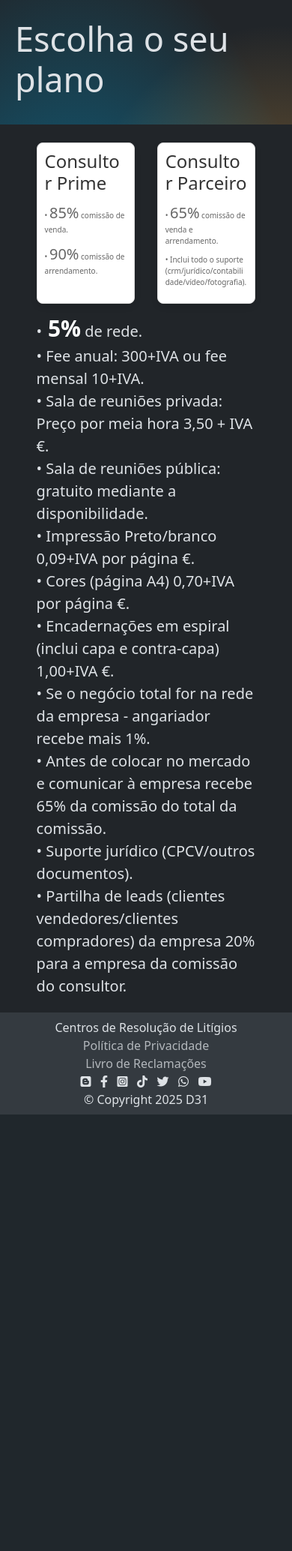
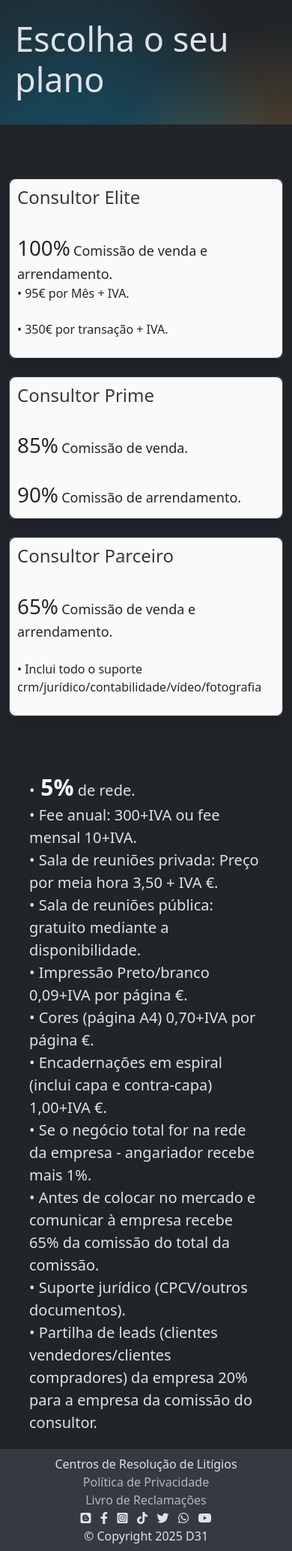
Before and after one commit to drumond11/site_global_estagio, a PHP site: page /phpmailer/carreira/index.php in a window 390 px wide. Shown: the part 156-2224 px from the top of the page at 75% size. Before the commit the page ends 1642 px from the top, so only its background shows below. Run offline with PHP 8.4, Linux system fonts and the light colour scheme.

Commit message:
Card Consultor Elite adicionado e formatação dos outros card's

```diff
--- /dev/null
+++ b/carreira/estilo.css
@@ -0,0 +1,161 @@
+.card h2 {
+    font-size: 24px;
+    color: #3e3636;
+  }
+
+  .card span {
+    font-size: 18px;
+    color: #2a2525;
+  }
+
+  .card-body {
+    padding: 10px;
+    background-color: #fafafa;
+    border-radius: 8px;
+  }
+
+  .list-unstyled {
+    color: #2d2525;
+  }
+  .mb-2{
+    color:#2a2525;
+    font-size: 19px;
+  }
+  .p{
+    color:#2a2525;
+  }
+
+
+.tit1{
+    background: radial-gradient(95% 450% at 25% 400%, #038BBB 0, rgba(0, 196, 204, 0) 100%), radial-gradient(95% 420% at 95% 440%, #E19F41 0, rgba(139, 61, 255, 0) 100%);
+    overflow: hidden;
+    position: relative;
+    z-index: 0;
+}
+.tit2{
+    padding-top: 25px;
+    padding-bottom: 25px;
+    text-align: left;
+    font-size: 45px;
+    margin-left: 20px;
+}
+.tit3 {
+    font-size: 20px;
+    text-align: left;
+    margin: 0 auto;
+    width: 80%;
+    max-width: 1000px;
+    margin-bottom: 20px;
+}
+
+.tit3 span {
+    color: #ffffff;
+    font-weight: bold;
+    font-size: 30px;
+}
+
+.tit3 pre {
+    margin: 0;
+    padding: 0;
+    font-family: inherit;
+    white-space: normal;
+}
+
+@media (max-width: 768px) {
+    .pricing-card ul li {
+        margin-bottom: 10px;
+        color:  #666;
+        font-size: 10px;
+        word-wrap: break-word;
+        overflow-wrap: break-word;
+    }
+    .tit3 span {
+        color: #ffffff;
+        font-weight: bold;
+        font-size: 30px;
+    }
+
+    .pricing-card span {
+        background-color: #ffffff;
+        font-size: 21px;
+    }
+}
+
+@media (max-width: 480px) {
+    .pricing-card ul li {
+        margin-bottom: 10px;
+        color: #666;
+        text-wrap:inherit;
+        word-wrap: break-word;
+        overflow-wrap: break-word;
+    }
+    .tit3 span {
+        color: #ffffff;
+        font-weight: bold;
+        font-size: 30px;
+    }
+
+    .pricing-card span {
+        background-color: #ffffff;
+        font-size: 20px;
+    }
+}
+
+/*.pricing-table {
+    display: grid;
+    grid-template-columns: repeat(auto-fit, minmax(300px, 1fr));
+    gap: 110px;
+    width: 1000%;
+    max-width: 1200px;
+    margin: 0 0 20px 0;
+}
+.pricing-card {
+    width: 130%;
+    min-height: 50%;
+    padding: 20px;
+    background-color: #fff;
+    border: 1px solid #ddd;
+    border-radius: 8px;
+    box-shadow: 0 4px 8px rgba(0, 0, 0, 0.1);
+    transition: transform 0.3s;
+}
+.pricing-card:hover {
+    transform: translateY(-10px);
+}
+
+.pricing-card h2 {
+    font-size: 24px;
+    margin-bottom:10px;
+    color: #333;
+    word-wrap: break-word;
+    overflow-wrap: break-word;
+}
+
+.pricing-card ul {
+    list-style: none;
+    padding: 0;
+    margin: 0;
+}
+
+.pricing-card ul li {
+    margin-bottom: 10px;
+    color: #666;
+}
+
+.pricing-card .button {
+    text-decoration: none;
+    background-color: #007BFF;
+    color: #fff;
+    padding: 10px 10px;
+    border-radius: 5px;
+    transition: background-color 0.3s;
+}
+
+.pricing-card .button:hover {
+    background-color: #0056b3;
+}
+
+.pricing-card span {
+    background-color: #ffffff;
+    font-size: 30px;
+}
--- a/carreira/index.php
+++ b/carreira/index.php
@@ -2,28 +2,52 @@
 require '../views/head.php';
 require '../views/menu.php';
 ?>
-<link rel="stylesheet" href="carreira.css">
+<link rel="stylesheet" href="estilo.css">
 <div class="tit1">
     <h1 class="tit2">Escolha o seu plano</h1>
 </div>
 <br>
-<div class="container">
-    <div class="pricing-table">
-        <div class="pricing-card">
-            <h2>Consultor Prime</h2>
-            <ul>
-                <li>&bull; <span>85%</span> comissão de venda.</li>
-                <li>&bull; <span>90%</span> comissão de arrendamento.</li>
-            </ul>
+<div class="container my-5">
+  <div class="row justify-content-start gx-4">
+
+    <div class="col-md-4 mb-4">
+      <div class="card shadow h-100" style="min-width: 340px;">
+        <div class="card-body">
+          <h2 class="card-title">Consultor Elite</h2><br>
+          <span class="fs-1">100%</span> <span class="mb-2">Comissão de venda e arrendamento.</span>
+          <ul class="list-unstyled">
+            <li>• 95€ por Mês + IVA.</li><bR>
+            <li>• 350€ por transação + IVA.</li>
+          </ul>
         </div>
-        <div class="pricing-card">
-            <h2>Consultor Parceiro</h2>
-            <ul>
-                <li>&bull; <span>65%</span> comissão de venda e arrendamento.</li>
-                <li>&bull; Inclui todo o suporte (crm/jurídico/contabilidade/vídeo/fotografia).</li>
-            </ul>
+      </div>
+    </div>
+
+    <div class="col-md-4 mb-4">
+  <div class="card shadow h-100" style="min-width: 340px;">
+    <div class="card-body">
+      <h2 class="card-title">Consultor Prime</h2><br>
+      <span class="fs-1">85%</span> <span class="mb-2">Comissão de venda.</span><br><br>
+      <span class="fs-1">90%</span> <span class="mb-2">Comissão de arrendamento.</span>
+    </div>
+  </div>
+</div>
+
+    <div class="col-md-4 mb-4">
+      <div class="card shadow h-100" style="min-width: 340px;">
+        <div class="card-body">
+          <h2 class="card-title">Consultor Parceiro</h2><br>
+          <span class="fs-1">65%</span> <span class="mb-2">Comissão de venda e arrendamento.</span>
+          <br>
+          <ul class="list-unstyled"><br>
+            <li>• Inclui todo o suporte crm/jurídico/contabilidade/vídeo/fotografia</li>
+          </ul>
         </div>
+      </div>
     </div>
+
+  </div>
+</div>
     <div class="tit3">
         &bull;<span> 5%</span> de rede.<br>
         &bull; Fee anual: 300+IVA ou fee mensal 10+IVA.<br>
@@ -37,7 +61,7 @@ require '../views/menu.php';
         &bull; Suporte jurídico (CPCV/outros documentos).<br>
         &bull; Partilha de leads (clientes vendedores/clientes compradores) da empresa 20% para a empresa da comissão do consultor.
     </div>
-</div>
+
 <?php
 require '../views/footer.php';
 ?>
```
